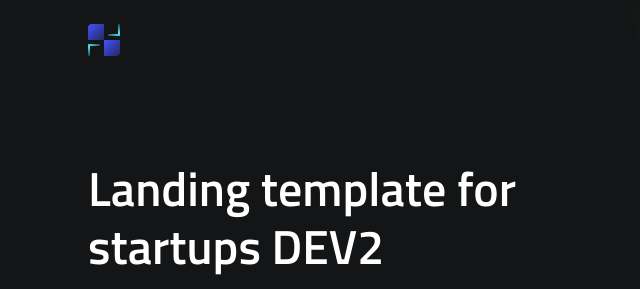
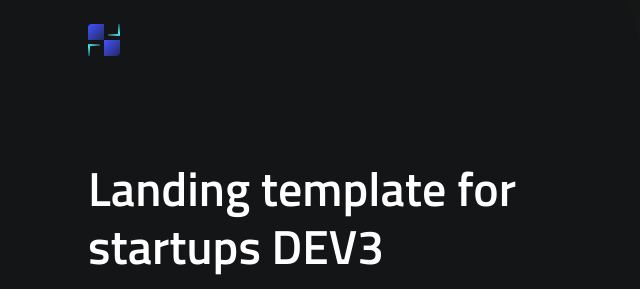
Before and after one commit to saingsab/labscicd, a plain HTML site: page webapp/index.html in a window 1280 px wide. Shown: the top 289 px of the page, 12-652 px from the left. Drawn offline with nearby package versions, Linux system fonts and the light colour scheme.

Commit message:
playbook

```diff
--- a/webapp/index.html
+++ b/webapp/index.html
@@ -53,7 +53,7 @@
                 <div class="container">
                     <div class="hero-inner">
 						<div class="hero-copy">
-	                        <h1 class="hero-title mt-0 is-revealing">Landing template for startups DEV2</h1>
+	                        <h1 class="hero-title mt-0 is-revealing">Landing template for startups DEV3</h1>
 	                        <p class="hero-paragraph is-revealing">Our landing page template works on all devices, so you only have to set it up once, and get beautiful results forever.</p>
 							<div class="hero-form field field-grouped is-revealing">
 	                            <div class="control control-expanded">
```
Also changed, not shown: 2 other files.
